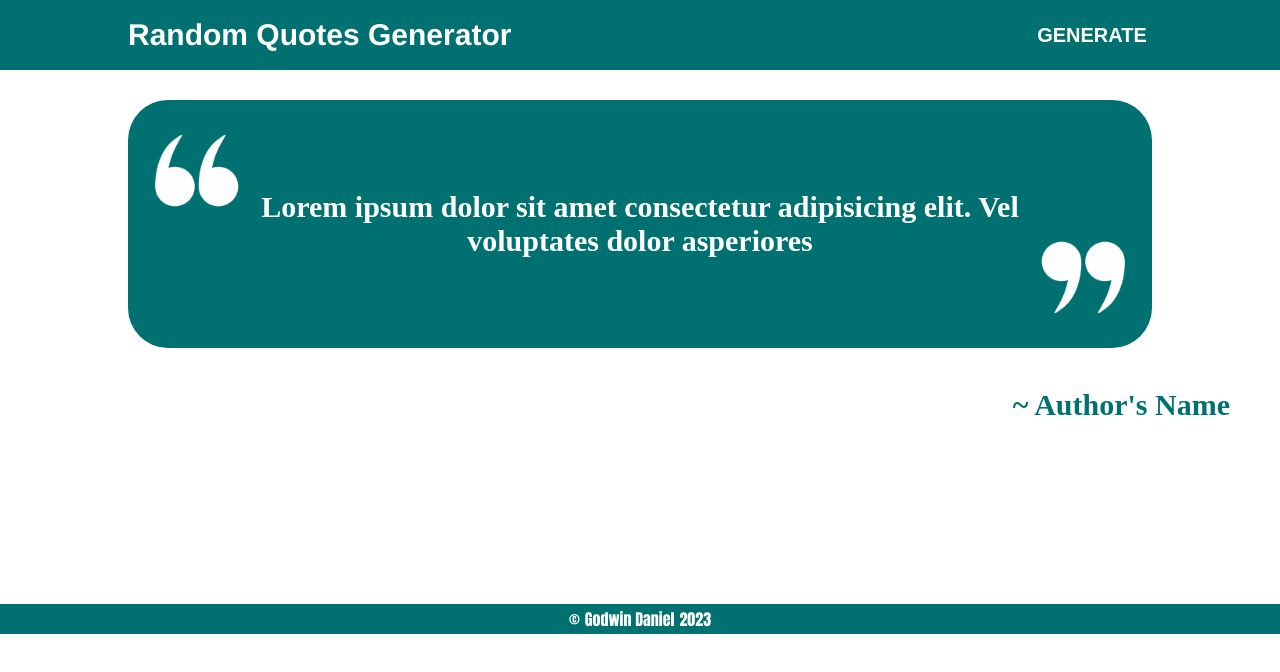
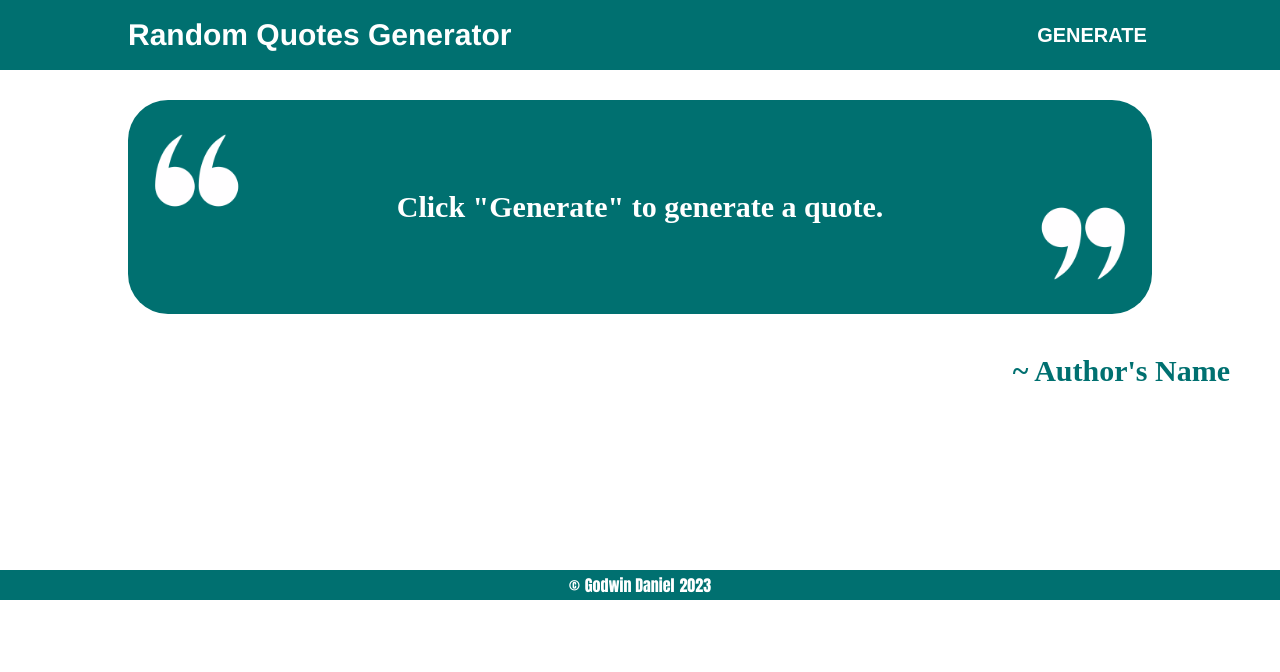
Before and after one commit to aeorck1/Random-Quotes, a plain HTML site: page index.html in a window 1280 px wide. Drawn offline with Linux system fonts and the light colour scheme.

Commit message:
Edited home page

```diff
--- a/index.html
+++ b/index.html
@@ -35,7 +35,7 @@
         <div id="quote">
             <img src="./images/pngwing.com.png" alt="quote" class="i1">
             <div id="quoter">
-            Lorem ipsum dolor sit amet consectetur adipisicing elit. Vel voluptates dolor asperiores</div>
+            Click "Generate" to generate a quote.</div>
 <img src="./images/pngwing.com.png" alt="quote" class="i2">
         </div>
 
```
